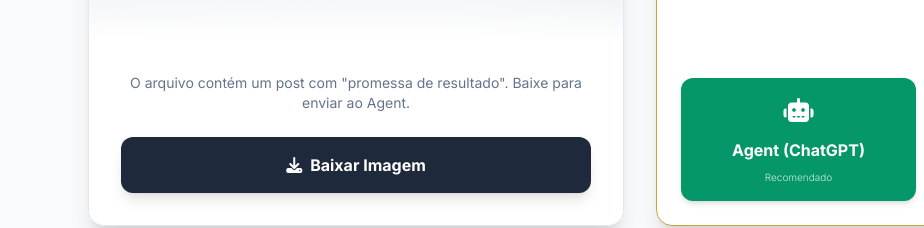
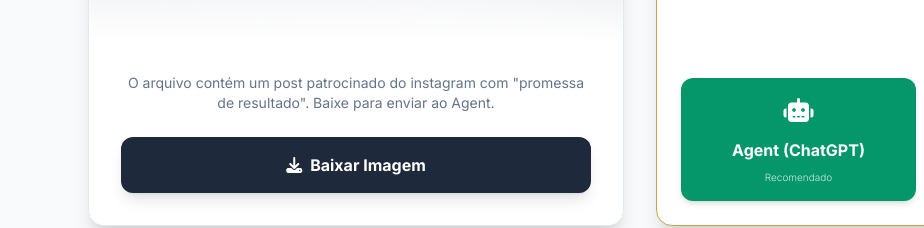
Before and after one commit to welyson1/HabeasPost, a plain HTML site: page index.html in a window 1280 px wide. Shown: the part 602-830 px from the top of the page, 0-924 px from the left. Drawn offline with nearby package versions, Linux system fonts and the light colour scheme.

Commit message:
Update index.html

```diff
--- a/index.html
+++ b/index.html
@@ -83,7 +83,7 @@
 
                 <div class="p-8 flex flex-col justify-end flex-grow bg-white relative z-10">
                     <p class="text-slate-500 mb-6 text-center text-sm">
-                        O arquivo contém um post com "promessa de resultado". Baixe para enviar ao Agent.
+                        O arquivo contém um post patrocinado do instagram com "promessa de resultado". Baixe para enviar ao Agent.
                     </p>
 
                     <a href="post1.jpeg" download="post1.jpeg" class="flex items-center justify-center gap-2 w-full bg-slate-800 hover:bg-law-900 text-white font-bold py-4 rounded-xl transition shadow-lg hover:shadow-xl transform hover:-translate-y-1">
```
